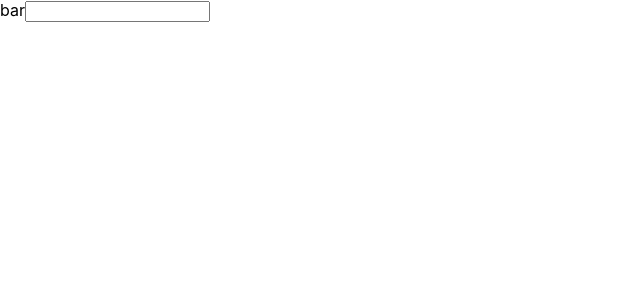
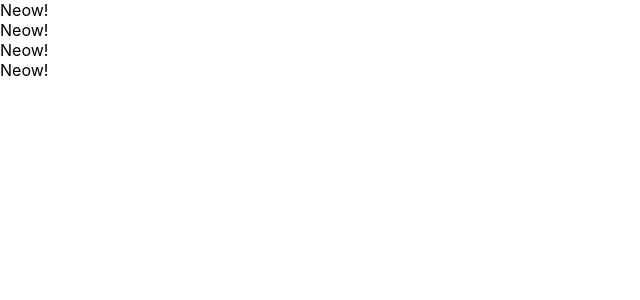
Before and after one commit to suzuka92/udemy-react-redux-crud-application, a React (Create React App) app: page / in a window 1280 px wide. Shown: the top 300 px of the page, without its empty margins (0-640 px from the left). Built offline with nearby package versions, Linux system fonts and the light colour scheme.

Commit message:
create class component and functional component

```diff
--- a/src/App.js
+++ b/src/App.js
@@ -1,15 +1,30 @@
-import React,{ Component } from 'react';
+import React from 'react';
 
 
-class App extends Component {
-  render(){
-    return(
-      <React.Fragment>
-        <label html for = "bar">bar</label>
-        <input type = "text" onChange= {() => {console.log("I am clicked")}} />
-      </React.Fragment>
-    )
-  }
+// class App extends Component {
+//   render(){
+//     return(
+//       <React.Fragment>
+//         <label html for = "bar">bar</label>
+//         <input type = "text" onChange= {() => {console.log("I am clicked")}} />
+//       </React.Fragment>
+//     )
+//   }
+// }
+
+const App = () => {
+  return(
+    <div>
+      <Cat />
+      <Cat />
+      <Cat />
+      <Cat />
+    </div>
+  )
+}
+const Cat = () => {
+  return <div>Neow!</div>
 }
 
+
 export default App;
```
